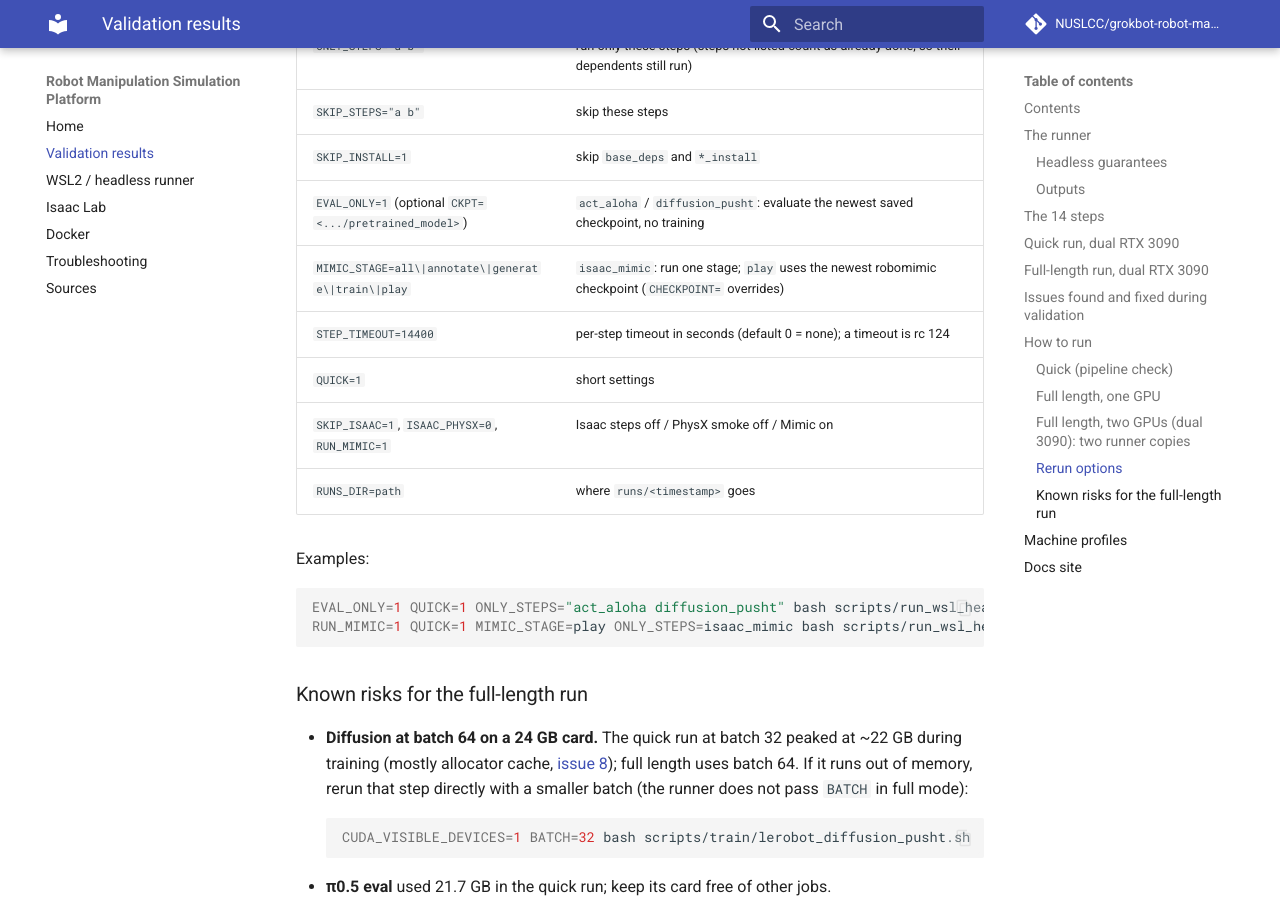
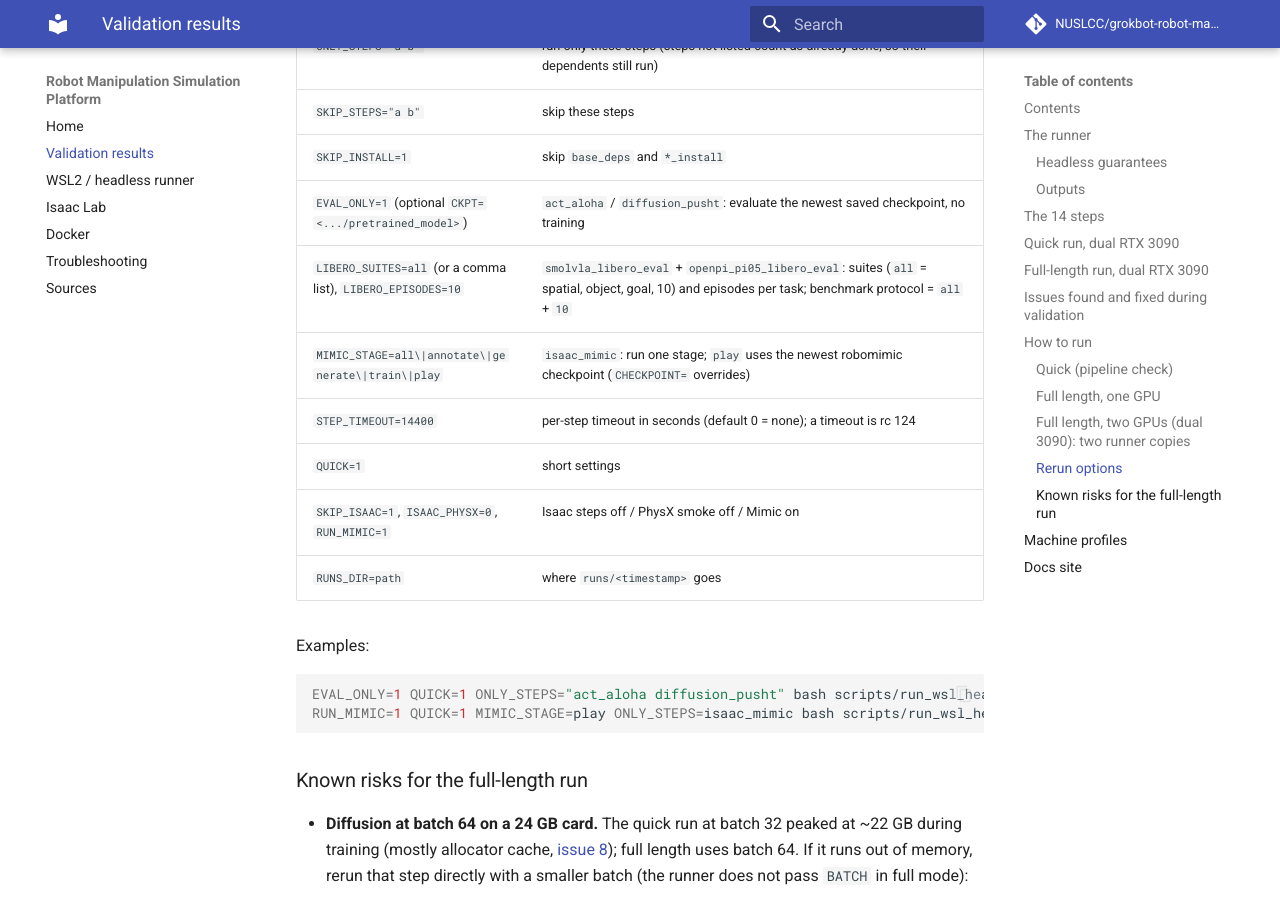
Before and after one commit to NUSLCC/grokbot-robot-manipulation, an MkDocs documentation site: the page built from docs/VALIDATION.md, in a window 1280 px wide and 900 px high, scrolled down 14171 px. Built offline with MkDocs 1.6.1 and Material for MkDocs 9.7.7, drawn with Linux system fonts in a browser that asks for light colours; comment, search, counter and statistics services are not loaded.

Commit message:
LIBERO evals: LIBERO_SUITES (comma list or 'all') and LIBERO_EPISODES (per task) for SmolVLA + pi0.5; openpi script runs several suites with one server and prints the combined total; tests

```diff
--- a/docs/VALIDATION.md
+++ b/docs/VALIDATION.md
@@ -240,6 +240,7 @@ Each copy writes its own `runs/gpu0/<timestamp>/SUMMARY.md` and `runs/gpu1/<time
 | `SKIP_STEPS="a b"` | skip these steps |
 | `SKIP_INSTALL=1` | skip `base_deps` and `*_install` |
 | `EVAL_ONLY=1` (optional `CKPT=<.../pretrained_model>`) | `act_aloha` / `diffusion_pusht`: evaluate the newest saved checkpoint, no training |
+| `LIBERO_SUITES=all` (or a comma list), `LIBERO_EPISODES=10` | `smolvla_libero_eval` + `openpi_pi05_libero_eval`: suites (`all` = spatial, object, goal, 10) and episodes per task; benchmark protocol = `all` + `10` |
 | `MIMIC_STAGE=all\|annotate\|generate\|train\|play` | `isaac_mimic`: run one stage; `play` uses the newest robomimic checkpoint (`CHECKPOINT=` overrides) |
 | `STEP_TIMEOUT=14400` | per-step timeout in seconds (default 0 = none); a timeout is rc 124 |
 | `QUICK=1` | short settings |
```
Also changed, not shown: 4 other files.
